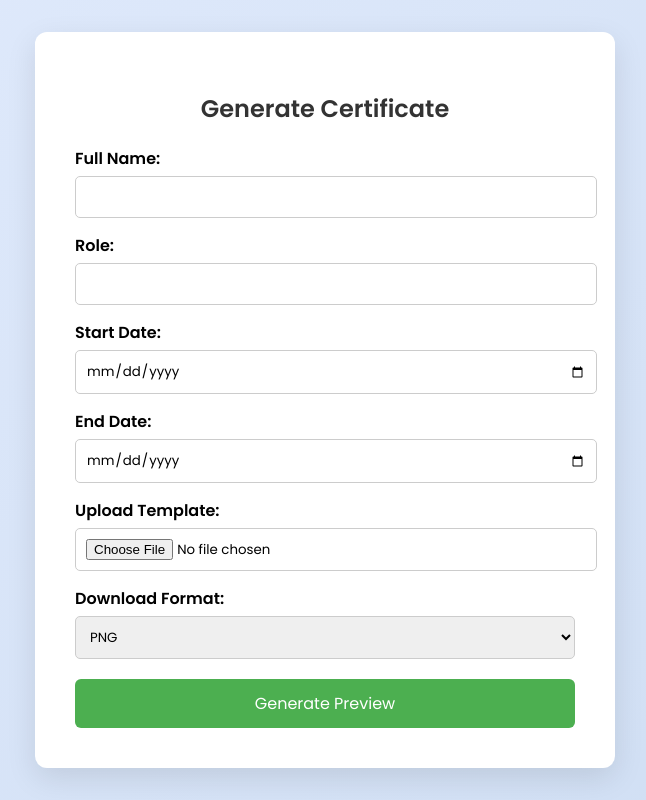
After one commit to Thamizharasan-s24/Certificate, a Flask app: template templates/index1.html in a window 1280 px wide. The commit adds this page. Shown: the whole page, without its empty margins (315-961 px from the left). Run offline with Flask 3, Linux system fonts and the light colour scheme; the template is opened without the code that fills it, so the values that code supplies are empty.

Commit message:
Third commit

```diff
--- a/app.py
+++ b/app.py
@@ -10,7 +10,7 @@ preview_cache = {}
 
 # Function to log data into Excel
 def log_to_excel(name, role, start_date, end_date, filename):
-    excel_path = "data/certificates.xlsx"
+    excel_path = "certificates.xlsx"
     headers = ["Name", "Role", "Start Date", "End Date", "Filename", "Generated Time"]
     now = datetime.now().strftime("%d %b %Y, %I:%M %p")
 
@@ -36,10 +36,10 @@ def generate():
     start_date = datetime.strptime(request.form['start_date'], '%Y-%m-%d').strftime('%d %b %Y')
     end_date = datetime.strptime(request.form['end_date'], '%Y-%m-%d').strftime('%d %b %Y')
     file_format = request.form['file_format']
-    template_file = request.files['template']
 
-    # Load image template
-    image = Image.open(template_file.stream).convert("RGB")
+    # Load image template directly from static folder
+    template_path = 'static/certificate.jpg'
+    image = Image.open(template_path).convert("RGB")
     draw = ImageDraw.Draw(image)
 
     # Load fonts
--- a/templates/index.html
+++ b/templates/index.html
@@ -64,7 +64,7 @@
 <body>
   <div class="form-container">
     <h2>Generate Certificate</h2>
-    <form action="/generate" method="POST" enctype="multipart/form-data">
+    <form action="/generate" method="POST">
       <label for="name">Full Name:</label>
       <input type="text" id="name" name="name" required>
 
@@ -76,9 +76,6 @@
 
       <label for="end_date">End Date:</label>
       <input type="date" id="end_date" name="end_date" required>
-
-      <label for="template">Upload Template:</label>
-      <input type="file" id="template" name="template" accept="image/*" required>
 
       <label for="file_format">Download Format:</label>
       <select id="file_format" name="file_format" required>
--- /dev/null
+++ b/templates/index1.html
@@ -0,0 +1,94 @@
+<!-- templates/index.html -->
+<!DOCTYPE html>
+<html lang="en">
+<head>
+  <meta charset="UTF-8" />
+  <meta name="viewport" content="width=device-width, initial-scale=1.0" />
+  <title>Certificate Generator</title>
+  <link href="https://fonts.googleapis.com/css2?family=Poppins:wght@400;600&display=swap" rel="stylesheet">
+  <style>
+    body {
+      margin: 0;
+      padding: 0;
+      font-family: 'Poppins', sans-serif;
+      background: linear-gradient(135deg, #e0eafc, #cfdef3);
+      display: flex;
+      justify-content: center;
+      align-items: center;
+      height: 100vh;
+    }
+    .form-container {
+      background: #fff;
+      padding: 40px;
+      border-radius: 12px;
+      box-shadow: 0 10px 30px rgba(0,0,0,0.1);
+      max-width: 500px;
+      width: 100%;
+    }
+    h2 {
+      margin-bottom: 20px;
+      color: #333;
+      text-align: center;
+    }
+    label {
+      font-weight: 600;
+      display: block;
+      margin-top: 15px;
+    }
+    input, select {
+      width: 100%;
+      padding: 10px;
+      margin-top: 5px;
+      border: 1px solid #ccc;
+      border-radius: 5px;
+      font-family: 'Poppins', sans-serif;
+    }
+    button {
+      margin-top: 20px;
+      width: 100%;
+      padding: 12px;
+      background-color: #4caf50;
+      color: white;
+      border: none;
+      border-radius: 6px;
+      font-size: 16px;
+      cursor: pointer;
+      transition: background 0.3s;
+      font-family: 'Poppins', sans-serif;
+    }
+    button:hover {
+      background-color: #388e3c;
+    }
+  </style>
+</head>
+<body>
+  <div class="form-container">
+    <h2>Generate Certificate</h2>
+    <form action="/generate" method="POST" enctype="multipart/form-data">
+      <label for="name">Full Name:</label>
+      <input type="text" id="name" name="name" required>
+
+      <label for="role">Role:</label>
+      <input type="text" id="role" name="role" required>
+
+      <label for="start_date">Start Date:</label>
+      <input type="date" id="start_date" name="start_date" required>
+
+      <label for="end_date">End Date:</label>
+      <input type="date" id="end_date" name="end_date" required>
+
+      <label for="template">Upload Template:</label>
+      <input type="file" id="template" name="template" accept="image/*" required>
+
+      <label for="file_format">Download Format:</label>
+      <select id="file_format" name="file_format" required>
+        <option value="png">PNG</option>
+        <option value="jpg">JPG</option>
+        <option value="pdf">PDF</option>
+      </select>
+
+      <button type="submit">Generate Preview</button>
+    </form>
+  </div>
+</body>
+</html>
```
Also changed, not shown: app1.py (added, +136 -0 lines).
